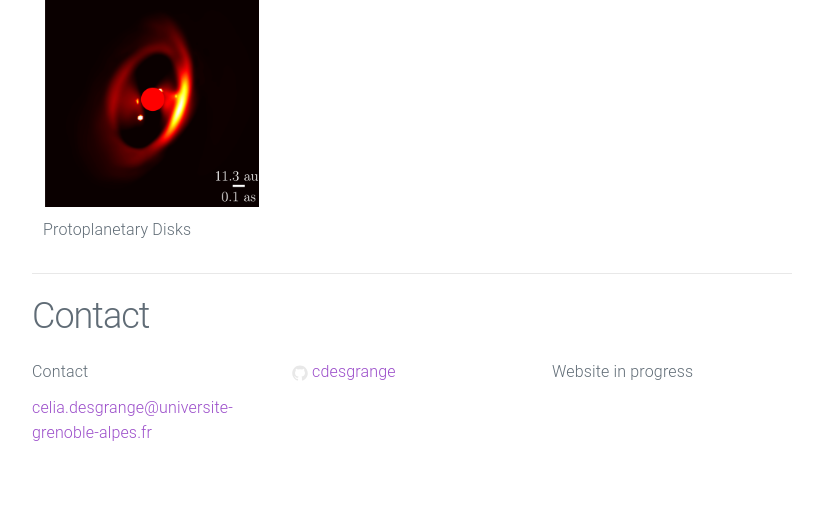
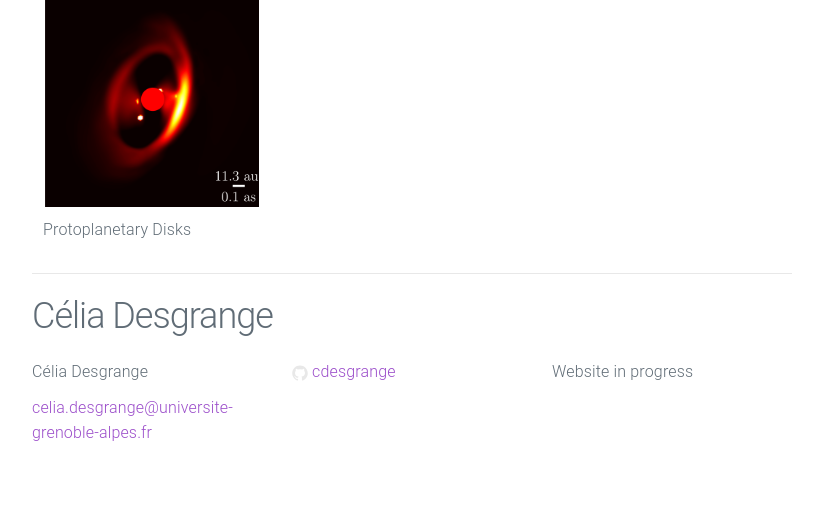
Before and after one commit to cdesgrange/cdesgrange.github.io, a Jekyll site: the page built from index.html, in a window 1280 px wide. Shown: the part 615-1126 px from the top of the page, without its empty margins (228-1051 px from the left). Built offline with Jekyll 4.4.1, drawn with Linux system fonts in a browser that asks for light colours.

Commit message:
Update _config.yml

```diff
--- a/_config.yml
+++ b/_config.yml
@@ -1,5 +1,5 @@
 # Site settings
-title: Contact
+title: Célia Desgrange
 email: celia.desgrange@universite-grenoble-alpes.fr
 #email: desgrange@mpia.de
 description: > # this means to ignore newlines until "baseurl:"
```
